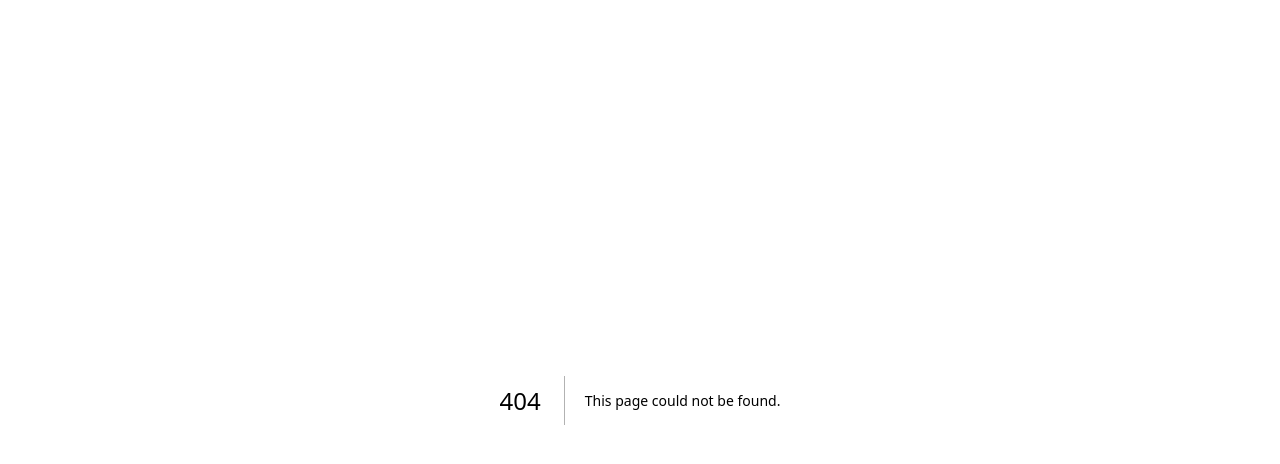
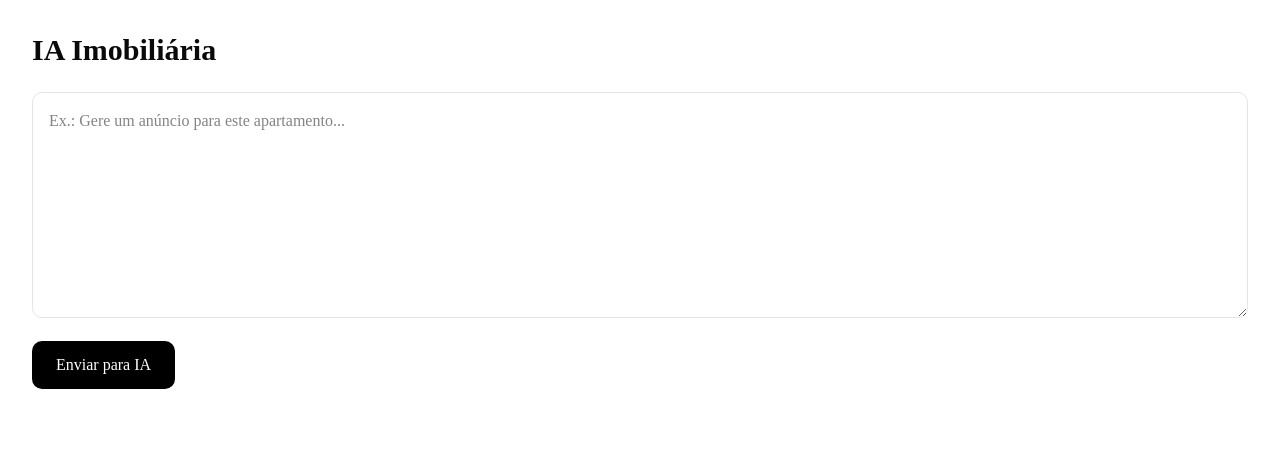
Before and after one commit to frankschroh8/inova-social-mvp, a Next.js app: page /ia in a window 1280 px wide. Before the commit this address had no page. Shown: the top 464 px of the page. Built offline with nearby package versions, Linux system fonts and the light colour scheme.

Commit message:
Sprint IA iniciada

```diff
--- /dev/null
+++ b/app/ia/page.tsx
@@ -0,0 +1,17 @@
+"use client";
+
+import AIChat from "@/components/ia/AIChat";
+
+export default function IAPage() {
+  return (
+    <main className="p-8">
+
+      <h1 className="text-3xl font-bold mb-6">
+        IA Imobiliária
+      </h1>
+
+      <AIChat />
+
+    </main>
+  );
+}
--- /dev/null
+++ b/components/ia/AIChat.tsx
@@ -0,0 +1,51 @@
+"use client";
+
+import { useState } from "react";
+
+export default function AIChat() {
+
+  const [prompt, setPrompt] = useState("");
+
+  async function enviar() {
+
+    if (!prompt) return;
+
+    alert("Em breve enviaremos para a IA:\n\n" + prompt);
+
+  }
+
+  return (
+
+    <div className="space-y-4">
+
+      <textarea
+
+        className="w-full border rounded-lg p-4"
+
+        rows={8}
+
+        placeholder="Ex.: Gere um anúncio para este apartamento..."
+
+        value={prompt}
+
+        onChange={(e) => setPrompt(e.target.value)}
+
+      />
+
+      <button
+
+        className="rounded-lg bg-black text-white px-6 py-3"
+
+        onClick={enviar}
+
+      >
+
+        Enviar para IA
+
+      </button>
+
+    </div>
+
+  );
+
+}
```
Also changed, not shown: components/ia/ClientSuggestions.tsx (added), components/ia/GeneratedTexts.tsx (added), components/ia/PromptBox.tsx (added), components/ia/PropertyAnalyzer.tsx (added), services/ia.ts (added).
